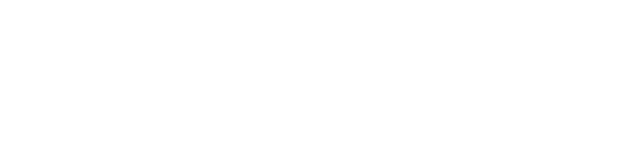
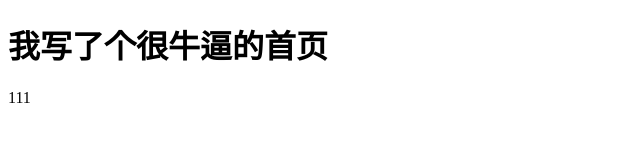
Before and after one commit to dish-chicken-hui/front-end, a plain HTML site: page index.html in a window 1280 px wide. Shown: the whole page, without its empty margins (0-640 px from the left). Drawn offline with Linux system fonts and the light colour scheme.

Commit message:
我把首页更新了一下

```diff
--- a/index.html
+++ b/index.html
@@ -6,5 +6,8 @@
     <meta http-equiv="X-UA-Compatible" content="ie=edge" />
     <title>Document</title>
   </head>
-  <body></body>
+  <body>
+    <h1>我写了个很牛逼的首页</h1>
+    111
+  </body>
 </html>
```
